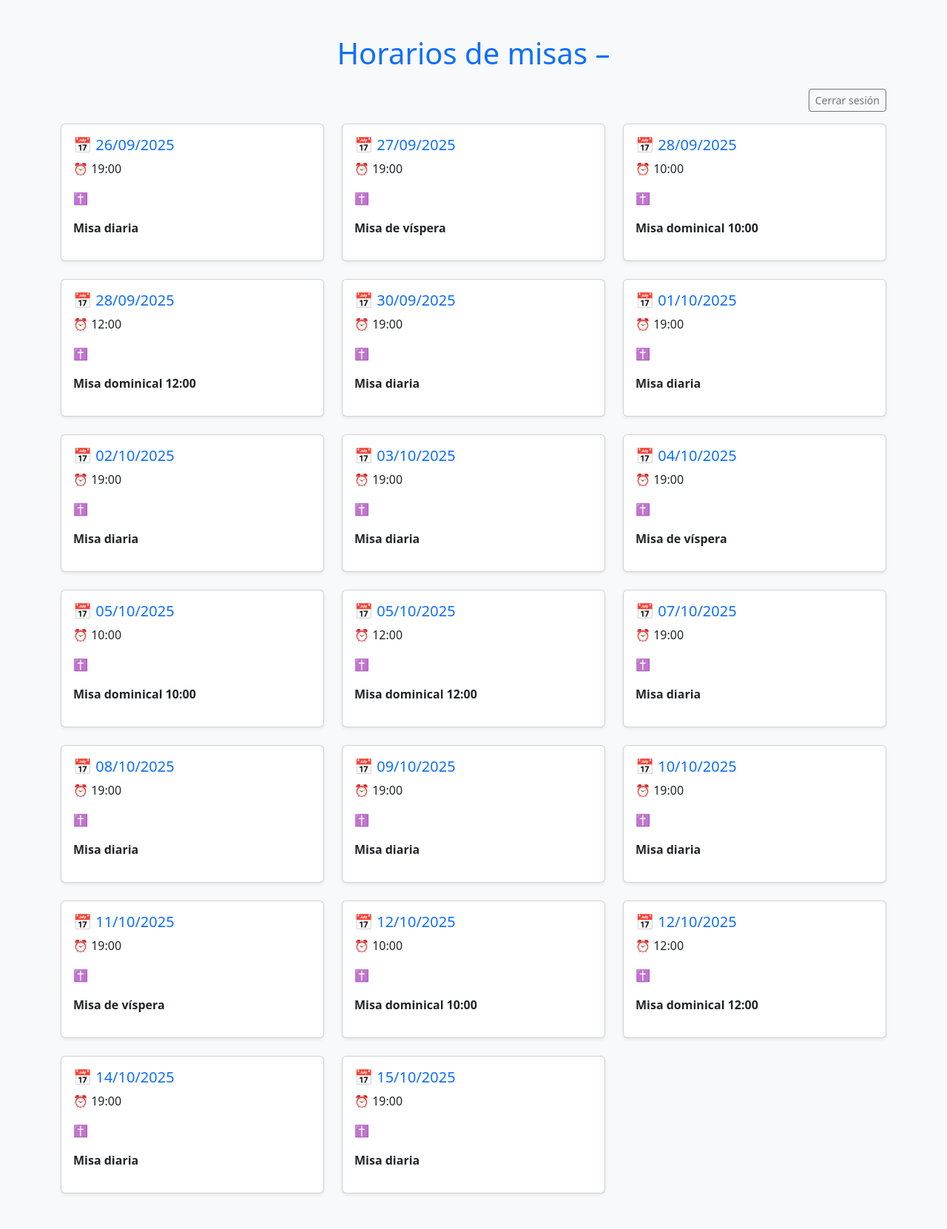
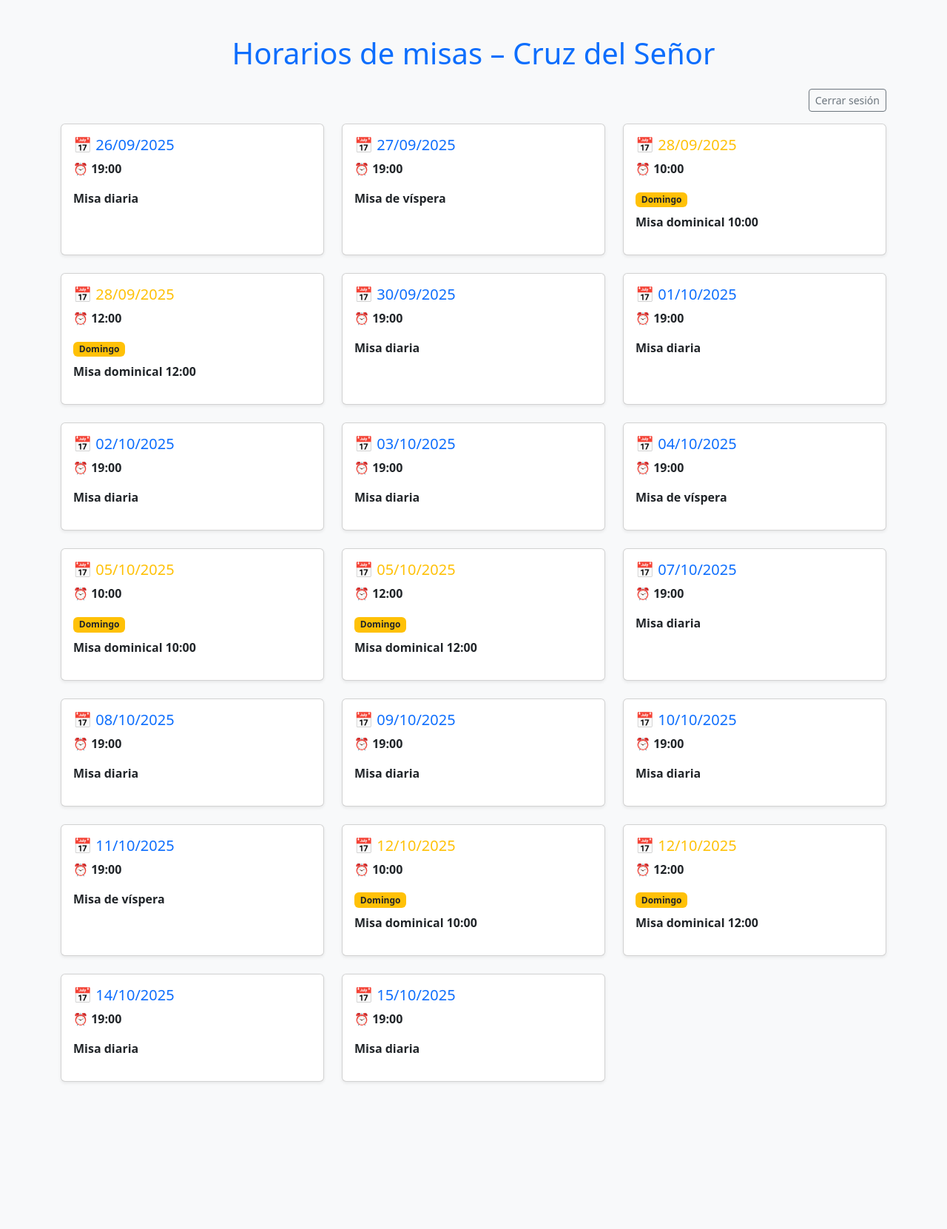
Before and after one commit to jesb1971/parroquiaapp-backend, a FastAPI app: page /demo in a window 1280 px wide. Shown: the whole page at 74% size. After the commit the page ends 1463 px from the top, so only its background shows below. Run offline with FastAPI, Linux system fonts and the light colour scheme; data comes from the database, SQL or seed files in the repository.

Commit message:
Fix definitivo UI misas

```diff
--- a/app/templates/misas_demo.html
+++ b/app/templates/misas_demo.html
@@ -8,12 +8,13 @@
 <link rel="stylesheet" href="https://cdn.jsdelivr.net/npm/bootstrap@5.3.2/dist/css/bootstrap.min.css">
 
 <style>
-        .morado { border-left: 6px solid purple; }
-        .verde { border-left: 6px solid green; }
-        .blanco { border-left: 6px solid #ddd; }
-        .rojo { border-left: 6px solid red; }
-        .rosa { border-left: 6px solid pink; }
+.borde-morado { border-left: 6px solid purple; }
+.borde-verde { border-left: 6px solid green; }
+.borde-rojo { border-left: 6px solid red; }
+.borde-blanco { border-left: 6px solid #ccc; }
+.borde-rosa { border-left: 6px solid pink; }
 </style>
+
 </head>
 
 <body class="bg-light">
@@ -21,55 +22,117 @@
 <div class="container py-5">
 
 <h1 class="text-center text-primary mb-4">
-        Horarios de misas –
+Horarios de misas – {{ parroquia.nombre }}
 </h1>
 
 <div class="text-end mb-3">
-        <button class="btn btn-sm btn-outline-secondary" onclick="logout()">Cerrar sesión</button>
+<button class="btn btn-sm btn-outline-secondary" onclick="logout()">
+Cerrar sesión
+</button>
 </div>
 
 <div class="row row-cols-1 row-cols-md-3 g-4">
 
 {% for misa in misas %}
+
+{% set clase_color = "borde-" + misa.color if misa.color else "" %}
+{% set es_domingo = misa.fecha.weekday() == 6 %}
+
 <div class="col">
 
-            <div class="card shadow-sm h-100 {{ misa.color }}">
+<div class="card shadow-sm h-100 {{ clase_color }}">
 
 <div class="card-body">
 
-                    <!-- FECHA -->
-                    <h5 class="text-primary">
+<h5 class="card-title {% if es_domingo %}text-warning{% else %}text-primary{% endif %}">
 📅 {{ misa.fecha.strftime("%d/%m/%Y") }}
 </h5>
 
-                    <!-- HORA -->
-                    <p>⏰ {{ misa.fecha.strftime("%H:%M") }}</p>
-
-                    <!-- TIEMPO LITÚRGICO -->
-                    <p class="text-muted">
-                        ✝ {{ misa.tiempo }}
+<p>
+⏰ <strong>{{ misa.fecha.strftime("%H:%M") }}</strong>
 </p>
 
-                    <!-- DESCRIPCIÓN / CELEBRACIÓN -->
-                    <p class="fw-bold">
+{% if es_domingo %}
+<span class="badge bg-warning text-dark mb-2">Domingo</span>
+{% endif %}
+
+<!-- TEXTO -->
+<p id="texto-{{ misa.id }}" class="fw-bold">
 {{ misa.descripcion }}
 </p>
+
+<!-- ADMIN -->
+<div id="admin-{{ misa.id }}" style="display:none;">
+
+<input type="text"
+id="desc-{{ misa.id }}"
+class="form-control form-control-sm mb-2"
+value="{{ misa.descripcion }}">
+
+<button class="btn btn-sm btn-primary w-100"
+onclick="guardarMisa({{ misa.id }})">
+💾 Guardar cambios
+</button>
 
 </div>
 
 </div>
+</div>
 
 </div>
+
 {% endfor %}
 
 </div>
 </div>
 
 <script>
+
+function esAdmin() {
+return localStorage.getItem("admin") === "1";
+}
+
+function aplicarModo() {
+if (!esAdmin()) return;
+
+document.querySelectorAll("[id^='admin-']")
+.forEach(el => el.style.display = "block");
+
+document.querySelectorAll("[id^='texto-']")
+.forEach(el => el.style.display = "none");
+}
+
+function guardarMisa(id) {
+
+const desc = document.getElementById(`desc-${id}`).value;
+
+fetch(`/misas/${id}`, {
+method: "PATCH",
+headers: {
+"Content-Type": "application/json",
+"x-admin": "1234"
+},
+body: JSON.stringify({
+descripcion: desc
+})
+})
+.then(res => {
+if (res.ok) {
+alert("Guardado correctamente");
+location.reload();
+} else {
+alert("Error al guardar");
+}
+});
+}
+
 function logout() {
 localStorage.removeItem("admin");
 window.location.href = "/login";
 }
+
+window.onload = aplicarModo;
+
 </script>
 
 </body>
```
Lines whose indentation alone changed are shown as unchanged.
